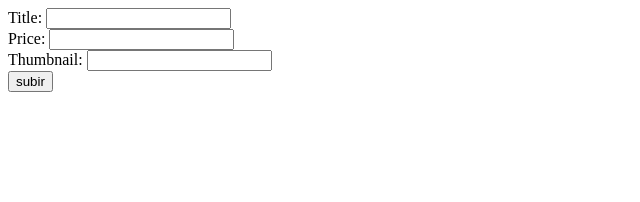
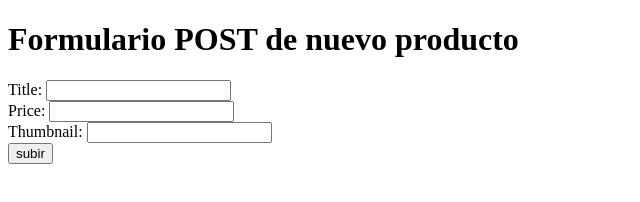
Before and after one commit to Lucas-rd/Clase08-BE31000-LucasRodriguez, a website: page html/index.html in a window 1280 px wide. Shown: the whole page, without its empty margins (0-640 px from the left). Drawn offline with Linux system fonts and the light colour scheme.

Commit message:
fix html form

```diff
--- a/html/index.html
+++ b/html/index.html
@@ -7,7 +7,8 @@
     <title>Index Form</title>
 </head>
 <body>
-    <form action="/productos"  method="POST">
+    <h1>Formulario POST de nuevo producto</h1>
+    <form action="/api/productos"  method="POST">
         Title: <input type="text" name="title">
         <br>
         Price: <input type="number" name="price">
```
